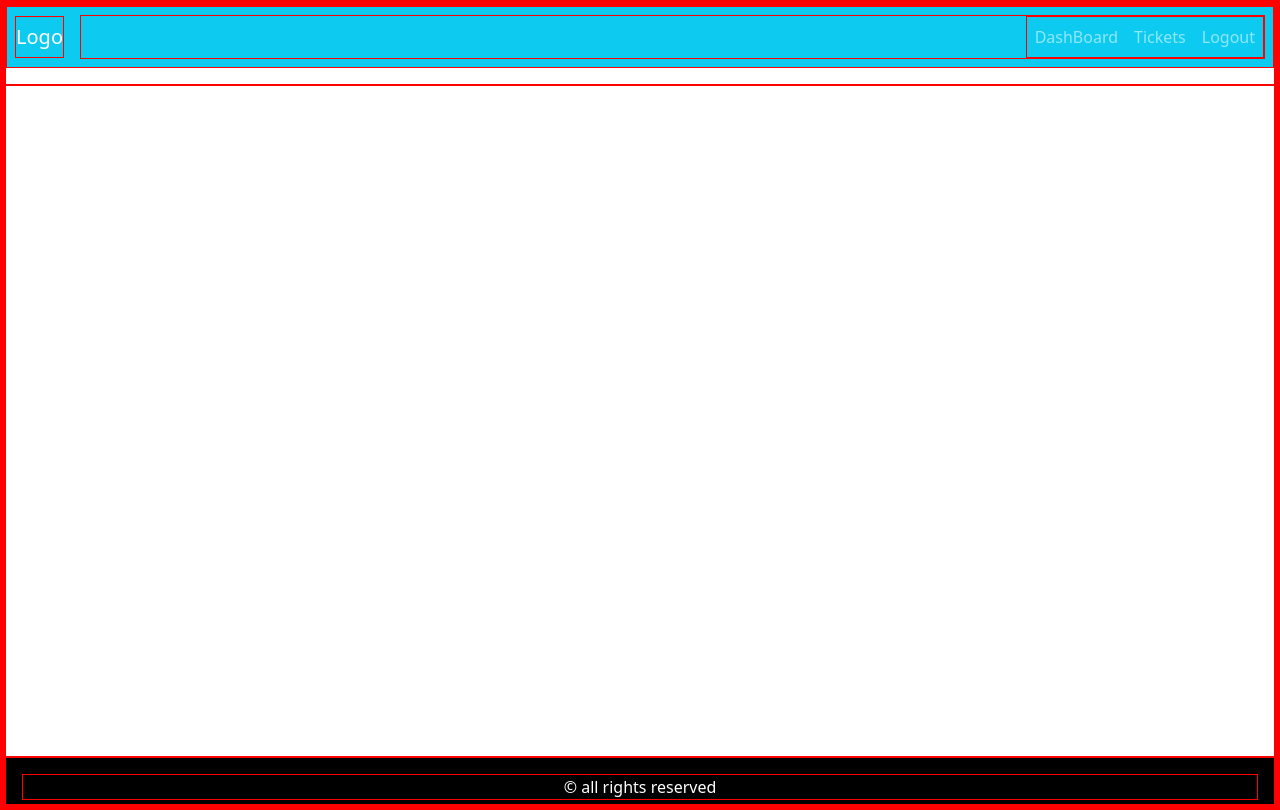
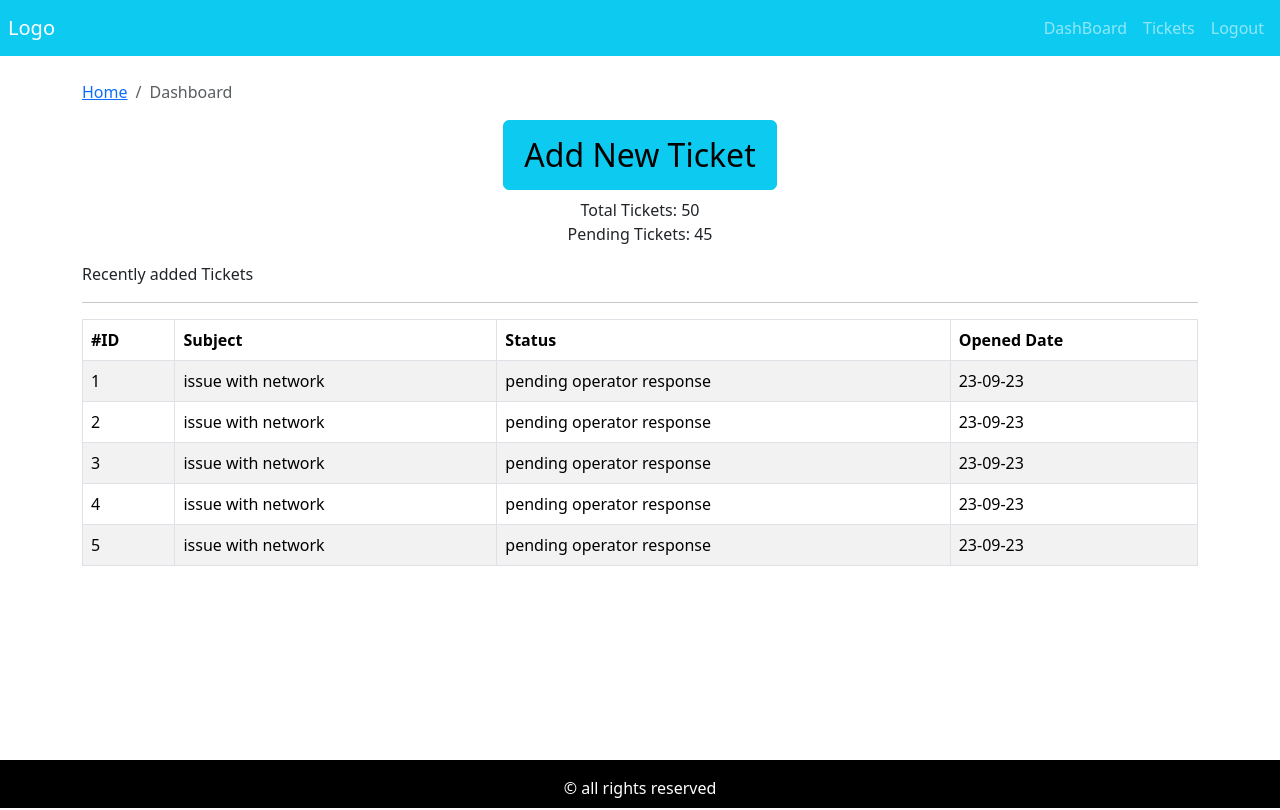
Before and after one commit to bhargavrepaka/ticket-frontend, a React (Vite) app: page / in a window 1280 px wide. Built offline with nearby package versions, Linux system fonts and the light colour scheme.

Commit message:
added table & breadcrumb

```diff
--- a/src/App.jsx
+++ b/src/App.jsx
@@ -1,12 +1,15 @@
 /* eslint-disable no-unused-vars */
 import Entry from "./pages/entry/Entry"
 import DefaultLayout from "./layouts/DefaultLayout"
+import Dashboard from "./pages/dashboard/Dashboard"
 import './App.scss'
 const App = () => {
   return (
     <div >
       {/* <Entry></Entry> */}
-      <DefaultLayout></DefaultLayout>
+      <DefaultLayout>
+        <Dashboard></Dashboard>
+      </DefaultLayout>
     </div>
 
   )
--- a/src/App.scss
+++ b/src/App.scss
@@ -1,7 +1,4 @@
-*{
-    border: 1px solid red;
-    box-sizing: border-box;
-}
+
 .default-layout{
     display: grid;
     grid-template-rows: 80px auto 3rem;
@@ -13,7 +10,7 @@
     }
     main{
         grid-area: main;
-        min-height: 84vh;
+        min-height: 85vh;
     }
     footer{
         grid-area: footer;
--- /dev/null
+++ b/src/components/breadcrumb/Breadcrumb.jsx
@@ -0,0 +1,17 @@
+/* eslint-disable react/prop-types */
+
+import { Breadcrumb } from 'react-bootstrap'
+const PageBreadcrumb = ({pagename}) => {
+  return (
+    <Breadcrumb>
+        <Breadcrumb.Item href="/">
+           Home
+        </Breadcrumb.Item>
+        <Breadcrumb.Item active>
+          {pagename}
+        </Breadcrumb.Item>
+      </Breadcrumb>
+  )
+}
+
+export default PageBreadcrumb
--- /dev/null
+++ b/src/components/ticket-table/TicketTable.jsx
@@ -0,0 +1,38 @@
+/* eslint-disable react/prop-types */
+
+import { Table } from 'react-bootstrap'
+
+const TicketTable = ({tickets}) => {
+  return (
+    <Table striped hover bordered >
+      <thead>
+        <tr>
+          <th>#ID</th>
+          <th>Subject</th>
+          <th>Status</th>
+          <th>Opened Date</th>
+        </tr>
+      </thead>
+      <tbody>
+
+        {tickets.length ? tickets.map((ticket)=>{
+          return (
+          <tr key={ticket.id}>
+            <td>{ticket.id}</td>
+            <td>{ticket.subject}</td>
+            <td>{ticket.status} </td>
+            <td>{ticket.addedAt}</td>
+          </tr>
+          )}):
+          <tr>
+            <td colSpan={4} className='text-center'>No Tickets to Show</td>
+          </tr>
+        }
+
+
+      </tbody>
+    </Table>
+  )
+}
+
+export default TicketTable
--- /dev/null
+++ b/src/data/dumy-tickets.json
@@ -0,0 +1,32 @@
+[
+    {
+        "id":1,
+        "status":"pending operator response",
+        "addedAt":"23-09-23",
+        "subject":"issue with network"
+    },
+    {
+        "id":2,
+        "status":"pending operator response",
+        "addedAt":"23-09-23",
+        "subject":"issue with network"
+    },
+    {
+        "id":3,
+        "status":"pending operator response",
+        "addedAt":"23-09-23",
+        "subject":"issue with network"
+    },
+    {
+        "id":4,
+        "status":"pending operator response",
+        "addedAt":"23-09-23",
+        "subject":"issue with network"
+    },
+    {
+        "id":5,
+        "status":"pending operator response",
+        "addedAt":"23-09-23",
+        "subject":"issue with network"
+    }
+]
--- /dev/null
+++ b/src/pages/dashboard/Dashboard.jsx
@@ -0,0 +1,38 @@
+
+import { Container,Row,Col ,Button} from 'react-bootstrap'
+import TicketTable from '../../components/ticket-table/TicketTable'
+import tickets from '../../data/dumy-tickets.json'
+import PageBreadcrumb from '../../components/breadcrumb/Breadcrumb'
+const Dashboard = () => {
+  return (
+    <Container>
+        <Row>
+            <PageBreadcrumb pagename={"Dashboard"}></PageBreadcrumb>
+        </Row>
+        <Row >
+            <Col className='text-center mb-2'>
+            <Button variant='info' style={{fontSize:"2rem",padding:"10px 20px"}}> Add New Ticket</Button>
+            </Col>
+        </Row>
+        <Row>
+            <Col className='text-center mb-2'>
+            <div>Total Tickets: 50</div>
+            <div>Pending Tickets: 45</div>
+            </Col>
+        </Row>
+        <Row>
+            <Col className='mt-2'>
+            Recently added Tickets
+            </Col>
+        </Row>
+        <hr />
+        <Row>
+            <Col className='recent-ticket'>
+                <TicketTable tickets={tickets}></TicketTable>
+            </Col>
+        </Row>
+    </Container>
+  )
+}
+
+export default Dashboard
```
